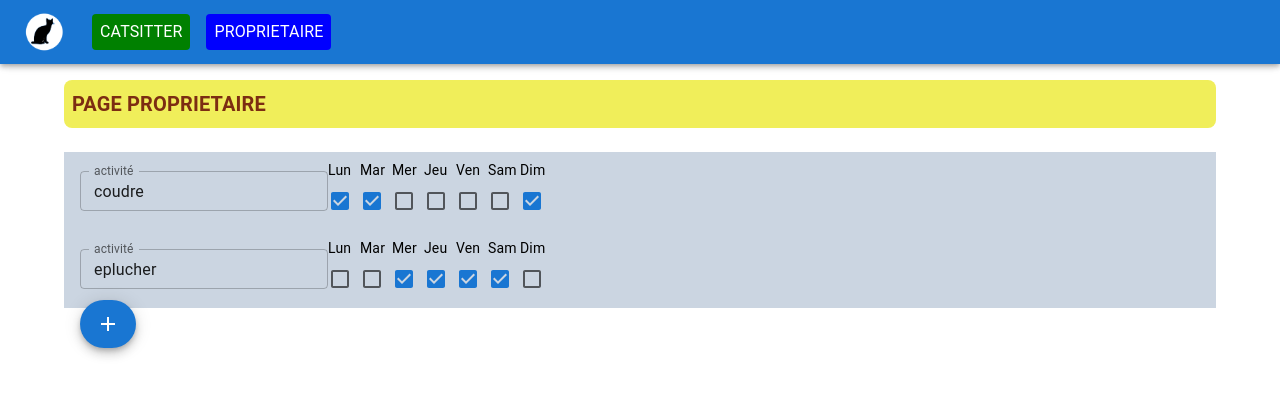
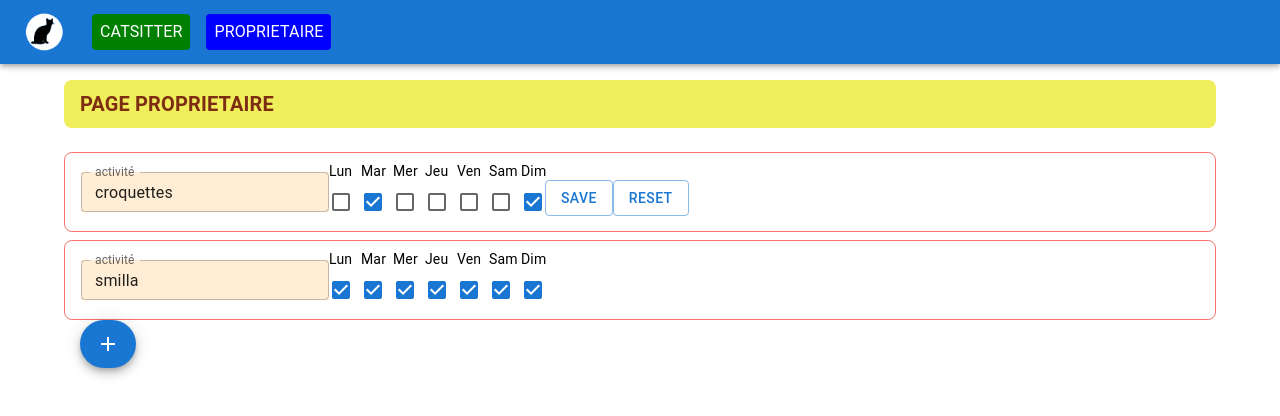
Before and after one commit to esHome33/catsit, a Next.js app: page /owner in a window 1280 px wide. Both pictures are taken after a click on the element 340 px from the left and 201 px from the top of the page. Shown: the top 416 px of the page. Built offline with nearby package versions, Linux system fonts and the light colour scheme.

Commit message:
row for owner page implemented

```diff
--- /dev/null
+++ b/app/catsitter/page.tsx
@@ -0,0 +1,49 @@
+
+import { Container, Typography } from "@mui/material";
+
+
+const Page = () => {
+
+    const day = new Date;
+    const dd = day.getDay();
+    const getNomDay = (day: number)=>{
+        if (day === 1) {
+            return "Lundi";
+        }
+        if (day === 2) {
+            return "Mardi";
+        }
+        if (day === 3) {
+            return "Mercredi";
+        }
+        if (day === 4) {
+            return "Jeudi";
+        }
+        if (day === 5) {
+            return "Vendredi";
+        }
+        if (day === 6) {
+            return "Samedi";
+        }
+        if (day === 0) {
+            return "Dimanche";
+        }
+        return "jour_" + day;
+    }
+
+    return (
+        <>
+            <Container className="flex flex-col items-start">
+                <div className="bg-[#f0a05a] mb-4 rounded-lg px-4 py-2">
+                    <Typography variant="h6" fontWeight={"bold"} className="text-orange-50">PAGE CATSITTER</Typography>
+                </div>
+                <div>
+                    <Typography variant="body1">Nous sommes {getNomDay(dd) }</Typography>
+                </div>
+            </Container>
+
+        </>
+    )
+}
+
+export default Page;
--- a/app/owner/page.tsx
+++ b/app/owner/page.tsx
@@ -1,20 +1,38 @@
 
 
-import Mytable from "@/components/mytable";
+import TableActivites from "@/components/tableactivites";
+import { Donnees } from "@/types/data";
 import { Container, Typography } from "@mui/material";
+
 
 
 const Page = () => {
 
+    const datas: Donnees = [
+        {
+            id: 1,
+            activite: "croquettes",
+            days: [true, true, false, false, false, false, true],
+            done: [false, false, false, false, false, false, false],
+            photo: ""
+        },
+        {
+            id: 2,
+            activite: "smilla",
+            days: [true, true, true, true, true, true, true],
+            done: [false, false, false, false, false, false, false],
+            photo: ""
+        }
 
+    ]
 
     return (
         <>
             <Container className="flex flex-col items-start">
-                <div className="bg-[#f0ee5a] mb-4 rounded-lg p-2">
+                <div className="bg-[#f0ee5a] mb-4 rounded-lg px-4 py-2">
                     <Typography variant="h6" fontWeight={"bold"} className="text-orange-900">PAGE PROPRIETAIRE</Typography>
                 </div>
-                <Mytable />
+                <TableActivites datas={datas} />
             </Container>
 
         </>
--- a/components/ligne.tsx
+++ b/components/ligne.tsx
@@ -1,53 +1,126 @@
 "use client";
 
 
+import { DataRow } from '@/types/data';
 import { Button, Checkbox, ListItem, TextField, Typography } from '@mui/material';
 import React, { useState } from 'react'
 
 type Props = {
-    day: boolean[];
-    acti: string;
+    data: DataRow;
+    cle: number;
 }
 
 
 const Ligne = (props: Props) => {
-    const initial_acti = props.acti;
+    let initial_acti = props.data.activite;
+    let init_days = props.data.days;
     const [activite, setActivite] = useState(initial_acti);
     const [btnLabel, setBtnLabel] = useState<string>("Edit");
-    const [c_lundi, setC_lundi] = useState<boolean>(props.day[0]);
-    const [c_mardi, setC_mardi] = useState<boolean>(props.day[1]);
-    const [c_mercredi, setC_mercredi] = useState<boolean>(props.day[2]);
-    const [c_jeudi, setC_jeudi] = useState<boolean>(props.day[3]);
-    const [c_vendredi, setC_vendredi] = useState<boolean>(props.day[4]);
-    const [c_samedi, setC_samedi] = useState<boolean>(props.day[5]);
-    const [c_dimanche, setC_dimanche] = useState<boolean>(props.day[6]);
+    const [c_lundi, setC_lundi] = useState<boolean>(props.data.days[0]);
+    const [c_mardi, setC_mardi] = useState<boolean>(props.data.days[1]);
+    const [c_mercredi, setC_mercredi] = useState<boolean>(props.data.days[2]);
+    const [c_jeudi, setC_jeudi] = useState<boolean>(props.data.days[3]);
+    const [c_vendredi, setC_vendredi] = useState<boolean>(props.data.days[4]);
+    const [c_samedi, setC_samedi] = useState<boolean>(props.data.days[5]);
+    const [c_dimanche, setC_dimanche] = useState<boolean>(props.data.days[6]);
+
+
+    const check_days_changed = (just_changed: number) => {
+        const ref0 = init_days[0];
+        const ref1 = init_days[1];
+        const ref2 = init_days[2];
+        const ref3 = init_days[3];
+        const ref4 = init_days[4];
+        const ref5 = init_days[5];
+        const ref6 = init_days[6];
+
+
+        let actual0 = c_lundi;
+        let actual1 = c_mardi;
+        let actual2 = c_mercredi;
+        let actual3 = c_jeudi;
+        let actual4 = c_vendredi;
+        let actual5 = c_samedi;
+        let actual6 = c_dimanche;
+
+        switch (just_changed) {
+            case 0:
+                actual0 = !actual0;
+                break;
+            case 1:
+                actual1 = !actual1;
+                break;
+            case 2:
+                actual2 = !actual2;
+                break;
+            case 3:
+                actual3 = !actual3;
+                break;
+            case 4:
+                actual4 = !actual4;
+                break;
+            case 5:
+                actual5 = !actual5;
+                break;
+            case 6:
+                actual6 = !actual6;
+                break;
+            default:
+                break;
+        }
+
+        if (actual0 === ref0
+            && actual1 === ref1
+            && actual2 === ref2
+            && actual3 === ref3
+            && actual4 === ref4
+            && actual5 === ref5
+            && actual6 === ref6
+        ) {
+            return true;
+        } else {
+            return false;
+        }
+    }
 
     const change_jour = (e: React.ChangeEvent<HTMLInputElement>, jour: number) => {
-        const new_val = Boolean(e.target.value);
-        e.preventDefault();
-
+        const chgEditSave = (num: number) => {
+            if (check_days_changed(num)) {
+                setBtnLabel("Edit");
+            } else {
+                setBtnLabel("Save");
+            }
+        };
+        const new_val = Boolean(e.target.checked);
         if (jour >= 0 && jour < 7) {
             switch (jour) {
                 case 0:
                     setC_lundi(new_val);
+                    chgEditSave(0);
                     break;
                 case 1:
                     setC_mardi(new_val);
+                    chgEditSave(1);
                     break;
                 case 2:
                     setC_mercredi(new_val);
+                    chgEditSave(2);
                     break;
                 case 3:
                     setC_jeudi(new_val);
+                    chgEditSave(3);
                     break;
                 case 4:
                     setC_vendredi(new_val);
+                    chgEditSave(4);
                     break;
                 case 5:
                     setC_samedi(new_val);
+                    chgEditSave(5);
                     break;
                 case 6:
                     setC_dimanche(new_val);
+                    chgEditSave(6);
                     break;
                 default:
                     break;
@@ -55,13 +128,80 @@ const Ligne = (props: Props) => {
         }
     }
 
+    const saveNewData = () => {
+        let bool = "";
+
+        if (c_lundi) {
+            bool += "1"
+        } else {
+            bool += "0"
+        }
+        if (c_mardi) {
+            bool += "1"
+        } else {
+            bool += "0"
+        }
+        if (c_mercredi) {
+            bool += "1"
+        } else {
+            bool += "0"
+        }
+        if (c_jeudi) {
+            bool += "1"
+        } else {
+            bool += "0"
+        }
+        if (c_vendredi) {
+            bool += "1"
+        } else {
+            bool += "0"
+        }
+        if (c_samedi) {
+            bool += "1"
+        } else {
+            bool += "0"
+        }
+        if (c_dimanche) {
+            bool += "1"
+        } else {
+            bool += "0"
+        }
+        console.log("acti = " + activite + " jours " + bool);
+        changeInitValues(bool, activite);
+        setBtnLabel("Edit");
+    }
+
+    const changeInitValues = (jours: string, acti: string) => {
+        init_days[0] = jours.charAt(0) === "0" ? false : true;
+        init_days[1] = jours.charAt(1) === "0" ? false : true;
+        init_days[2] = jours.charAt(2) === "0" ? false : true;
+        init_days[3] = jours.charAt(3) === "0" ? false : true;
+        init_days[4] = jours.charAt(4) === "0" ? false : true;
+        init_days[5] = jours.charAt(5) === "0" ? false : true;
+        init_days[6] = jours.charAt(6) === "0" ? false : true;
+        initial_acti = acti;
+    }
+
+    const resetData = () => {
+        setC_lundi(init_days[0]);
+        setC_mardi(init_days[1]);
+        setC_mercredi(init_days[2]);
+        setC_jeudi(init_days[3]);
+        setC_vendredi(init_days[4]);
+        setC_samedi(init_days[5]);
+        setC_dimanche(init_days[6]);
+        setActivite(initial_acti);
+        setBtnLabel("Edit");
+    }
+
     return (
         <>
-            <ListItem className="bg-slate-300">
-                <TextField label="activité" size='small' className='mr-4'
+            <ListItem className="border border-red-400 rounded-lg mb-2 flex flex-col sm:flex-row items-center" key={props.cle} >
+                <TextField label="activité" size='small' className='my-2 mr-4 min-w-min bg-orange-100'
                     InputProps={{ readOnly: false }}
                     value={activite}
                     onChange={(val) => {
+                        val.preventDefault();
                         const new_acti = val.target.value;
                         if (new_acti === initial_acti) {
                             setBtnLabel("Edit");
@@ -114,8 +254,15 @@ const Ligne = (props: Props) => {
                         />
                     </div>
                 </div>
-                {(btnLabel === "Edit") ? null :
-                    <Button variant='outlined' className='ml-4'>{btnLabel}</Button>
+                {(btnLabel === "Edit") ? null : <div className='flex flex-row mt-3'>
+                    <Button variant='outlined' className='ml-4'
+                        onClick={saveNewData}
+                    >{btnLabel}</Button>
+                    <Button variant='outlined' className='ml-4'
+                        onClick={resetData}
+                    >{"Reset"}</Button>
+
+                </div>
                 }
             </ListItem>
         </>
--- a/components/mytable.tsx
+++ b/components/tableactivites.tsx
@@ -3,18 +3,24 @@
 import { Fab, List } from "@mui/material";
 import Ligne from "./ligne";
 import { Add } from "@mui/icons-material";
+import { Donnees } from "@/types/data";
 
+type Props = {
+    datas: Donnees;
+};
 
-type Props = {}
+const TableActivites = (props: Props) => {
 
-const Mytable = (_props: Props) => {
-    const b1 = [true, true, false, false, false, false, true];
-    const b2 = [false, false, true, true, true, true, false];
 
     return (<>
         <List>
-            <Ligne day={b1} acti="coudre" />
-            <Ligne day={b2} acti="eplucher" />
+            {
+                props.datas.map((val, index) => {
+
+                    return (<Ligne data={val} cle={index} />)
+                })
+            }
+
         </List>
         <Fab color="primary" aria-label="add" variant="extended"
             className="absolute bottom-4 left-4 bg-blue-300"
@@ -29,4 +35,4 @@ const Mytable = (_props: Props) => {
     )
 }
 
-export default Mytable;
+export default TableActivites;
--- /dev/null
+++ b/types/data.ts
@@ -0,0 +1,9 @@
+export type Donnees = DataRow[];
+
+export type DataRow = {
+	id: number;
+	activite: string;
+	days: boolean[];
+	done: boolean[];
+	photo: string;
+};
```
